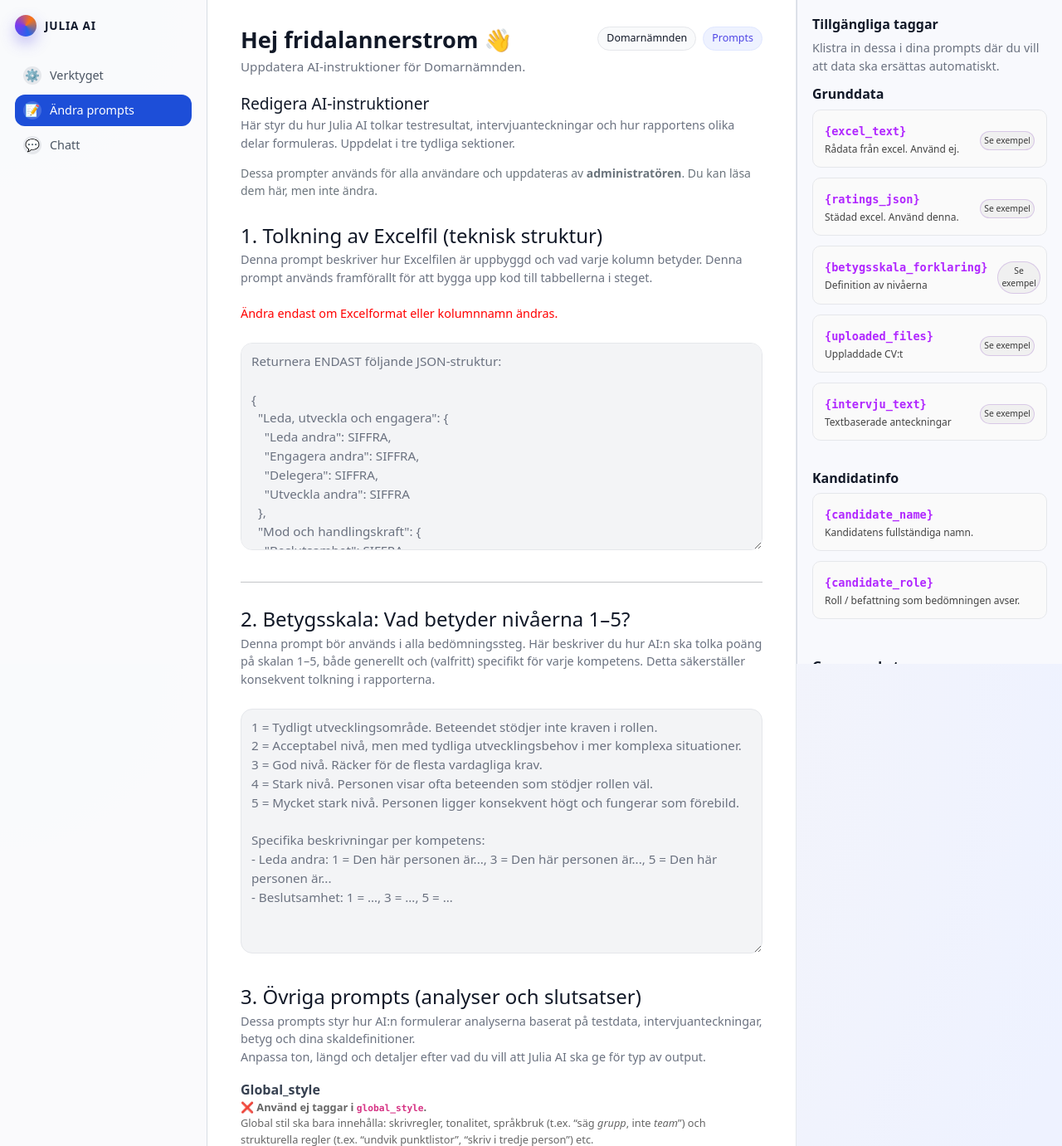
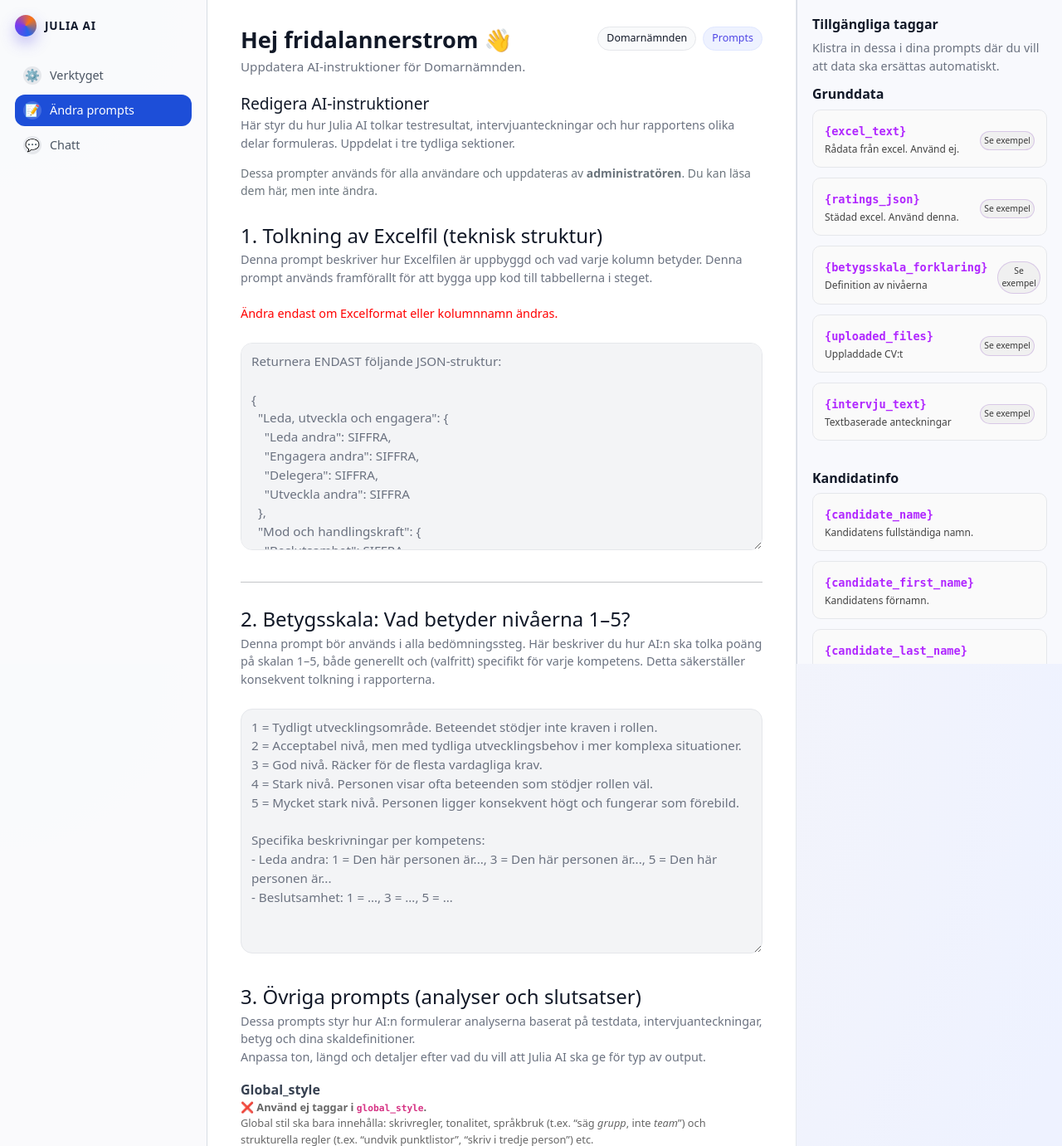
Before and after one commit to fridalannerstrom/julia, a Django app: page /prompts/ in a window 1280 px wide. Shown: the top 1381 px of the page at 83% size. Run offline with Django 4.2, Linux system fonts and the light colour scheme; a user stored in the database is signed in; data comes from the database, SQL or seed files in the repository; both versions use the stored data as it was after the commit.

Commit message:
feat: add first and last name to prompt editor

```diff
--- a/templates/prompt_editor.html
+++ b/templates/prompt_editor.html
@@ -283,6 +283,20 @@
 
         <div class="tag-box">
             <div class="tag-box-left">
+                <code>{candidate_first_name}</code>
+                <p>Kandidatens förnamn.</p>
+            </div>
+        </div>
+
+        <div class="tag-box">
+            <div class="tag-box-left">
+                <code>{candidate_last_name}</code>
+                <p>Kandidatens efternamn.</p>
+            </div>
+        </div>
+
+        <div class="tag-box">
+            <div class="tag-box-left">
                 <code>{candidate_role}</code>
                 <p>Roll / befattning som bedömningen avser.</p>
             </div>
```
Also changed, not shown: db.sqlite3.
